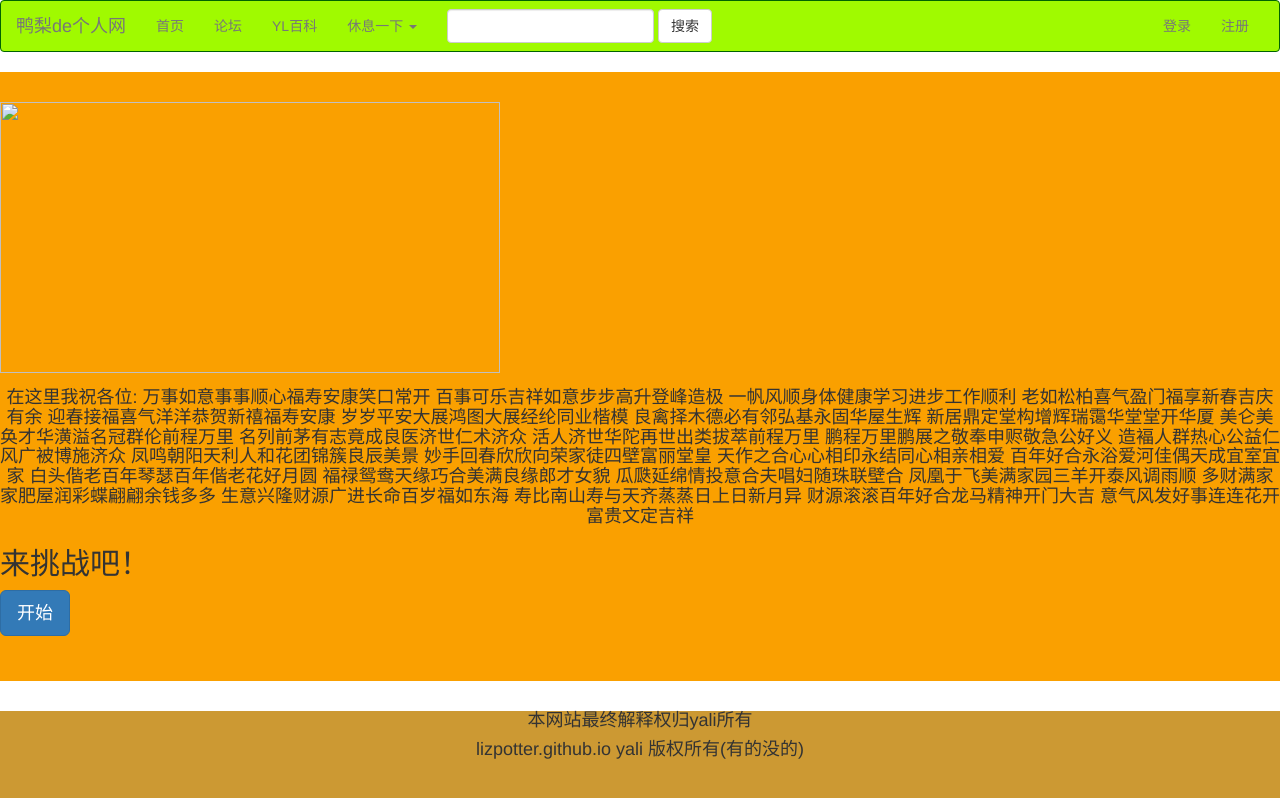
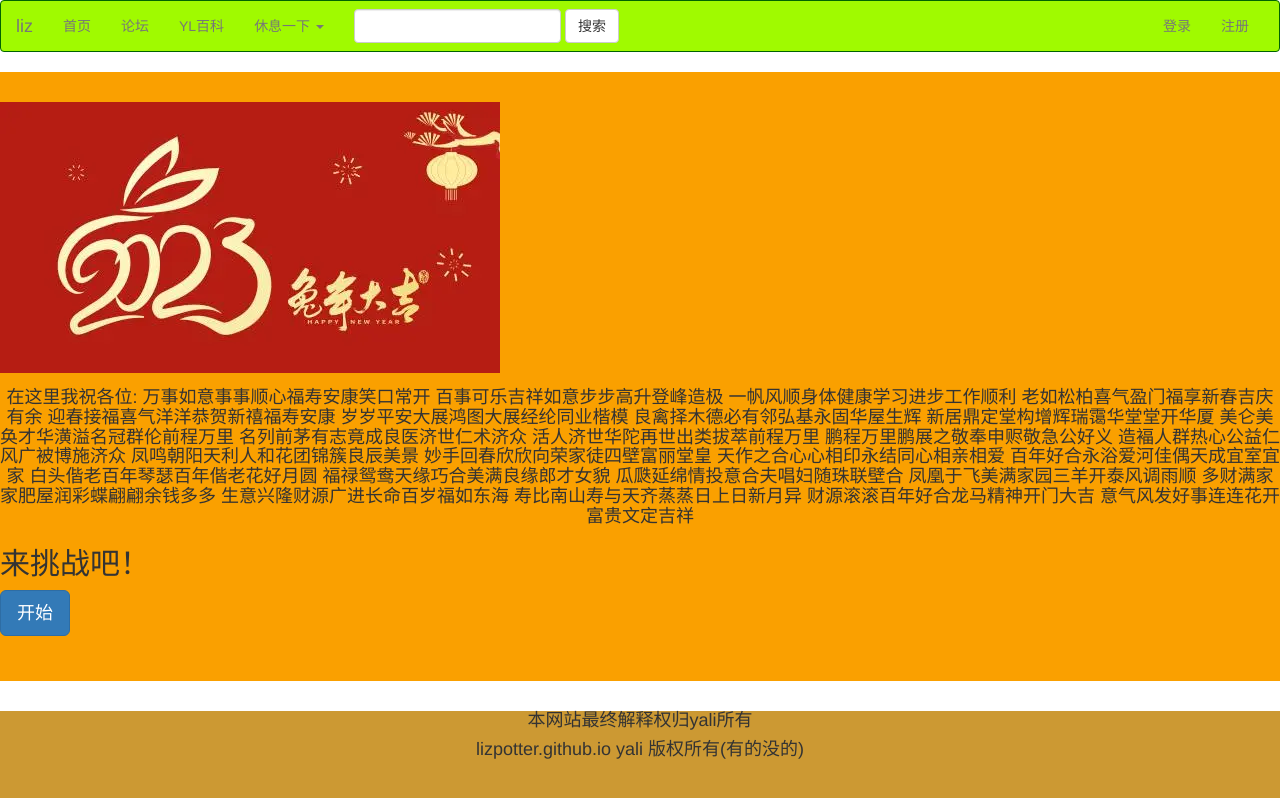
Before and after one commit to lizpotter/lizpotter.github.io, a plain HTML site: page index.html in a window 1280 px wide. Drawn offline with Linux system fonts and the light colour scheme.

Commit message:
Update index.html

```diff
--- a/index.html
+++ b/index.html
@@ -18,7 +18,7 @@
           <span class="icon-bar"></span>
           <span class="icon-bar"></span>
         </button>
-        <a class="navbar-brand" href="#">鸭梨de个人网</a>
+        <a class="navbar-brand" href="#">liz</a>
       </div>
 
       <!-- Collect the nav links, forms, and other content for toggling -->
@@ -50,7 +50,7 @@
     </div><!-- /.container-fluid -->
   </nav>
   <div class="jumbotron">
-    <p><img src="static/tp/0.jpeg" width="500" height="271" ></p>
+    <p><img src="0.jpeg" width="500" height="271" ></p>
       <h4 style="text-align: center">在这里我祝各位: 万事如意事事顺心福寿安康笑口常开
                                                   百事可乐吉祥如意步步高升登峰造极
                                                   一帆风顺身体健康学习进步工作顺利
```
